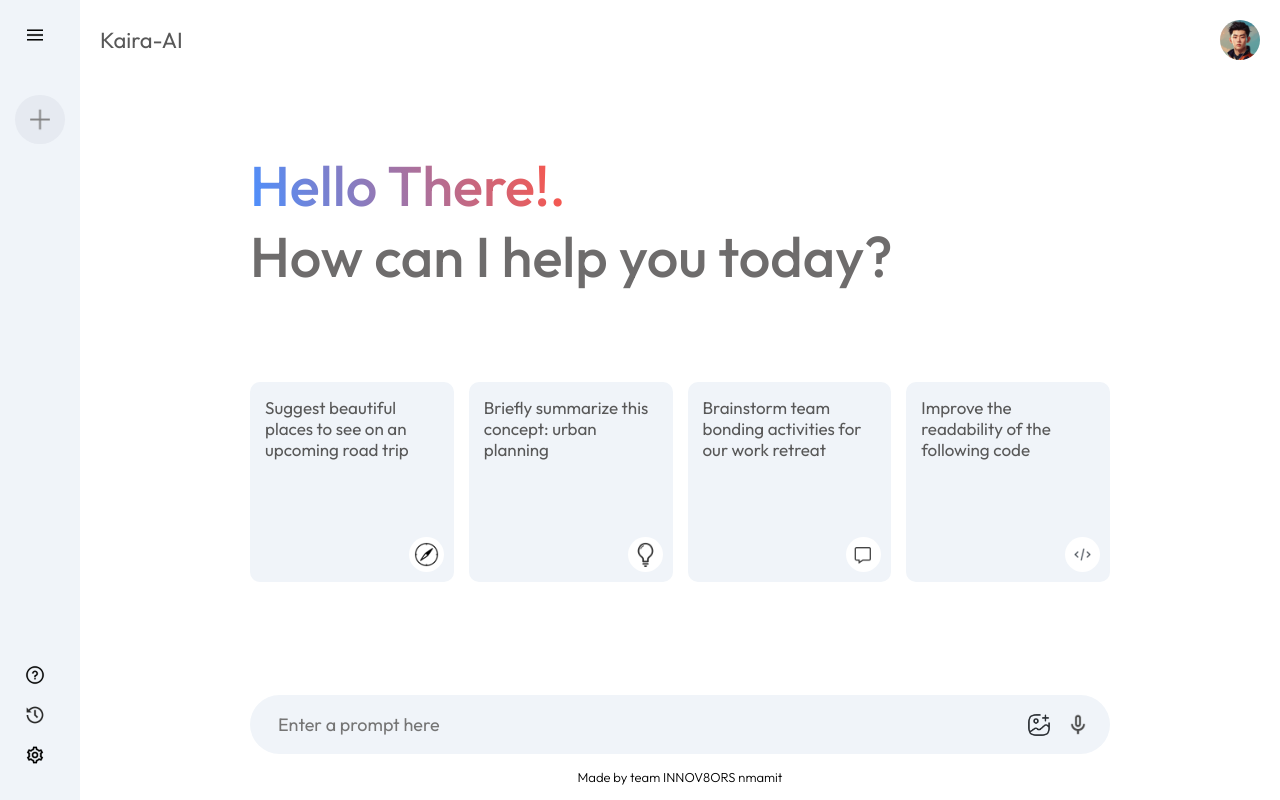
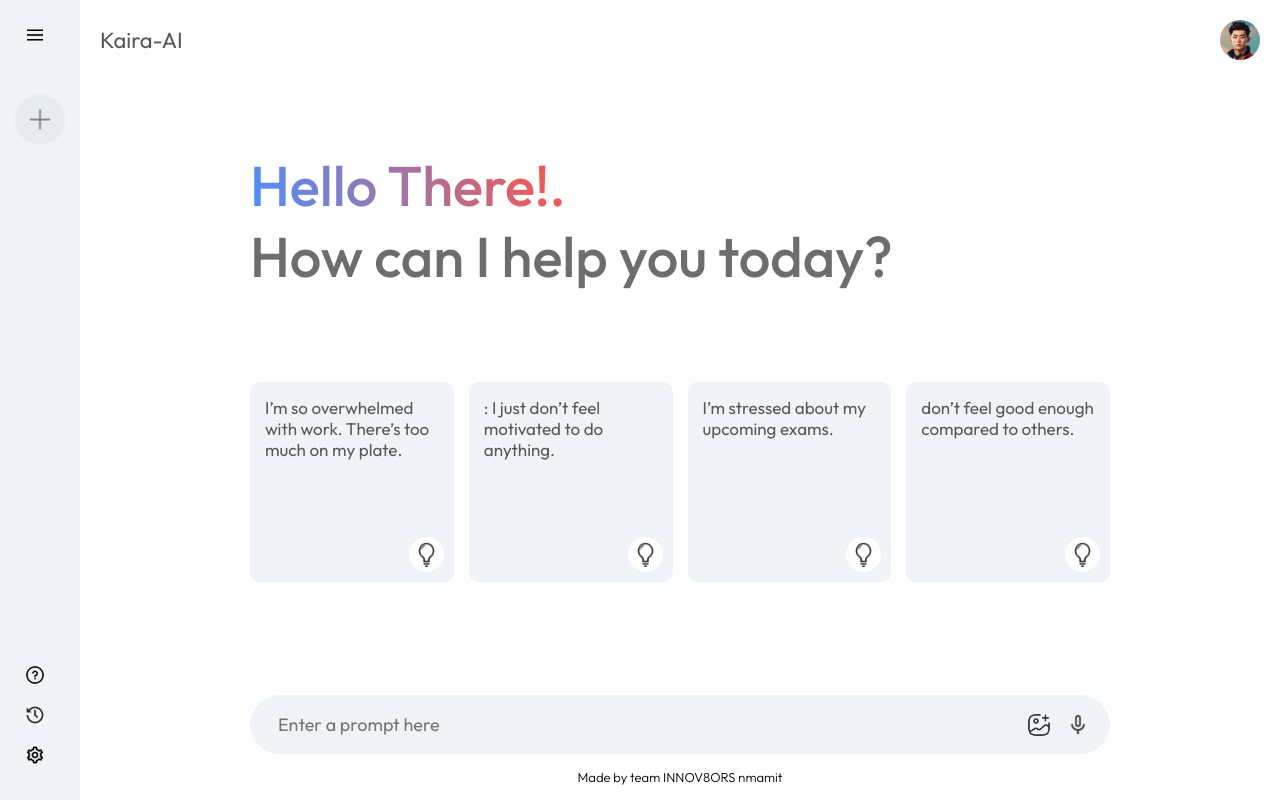
Before and after one commit to Madvith-d/Kaira-ai, a React (Vite) app: page / in a window 1280 px wide. Built offline with nearby package versions, Linux system fonts and the light colour scheme.

Commit message:
Update Main.jsx

```diff
--- a/src/components/Main/Main.jsx
+++ b/src/components/Main/Main.jsx
@@ -53,20 +53,20 @@ const Main = () => {
                         </div>
                         <div className="cards">
                             <div className="card">
-                                <p>Suggest beautiful places to see on an upcoming road trip</p>
-                                <img src={assets.compass_icon} alt="" />
-                            </div>
-                            <div className="card">
-                                <p>Briefly summarize this concept: urban planning</p>
+                                <p> I’m so overwhelmed with work. There’s too much on my plate.</p>
                                 <img src={assets.bulb_icon} alt="" />
                             </div>
                             <div className="card">
-                                <p>Brainstorm team bonding activities for our work retreat</p>
-                                <img src={assets.message_icon} alt="" />
+                                <p>  : I just don’t feel motivated to do anything.</p>
+                                <img src={assets.bulb_icon} alt="" />
                             </div>
                             <div className="card">
-                                <p>Improve the readability of the following code</p>
-                                <img src={assets.code_icon} alt="" />
+                                <p> I’m stressed about my upcoming exams. </p>
+                                <img src={assets.bulb_icon} alt="" />
+                            </div>
+                            <div className="card">
+                                <p>  don’t feel good enough compared to others.</p>
+                                <img src={assets.bulb_icon} alt="" />
                             </div>
                         </div>
                     </>
```
